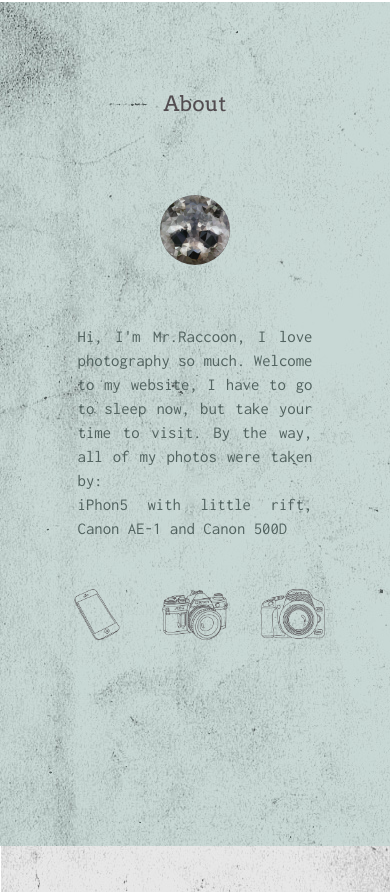
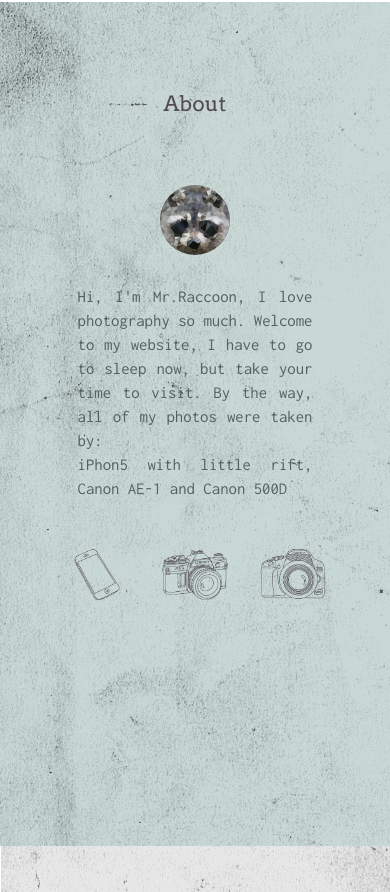
Before and after one commit to jeckachen/v1, a plain HTML site: page index.html in a window 390 px wide. Shown: the part 872-1764 px from the top of the page. Drawn offline with Linux system fonts and the light colour scheme.

Commit message:
adjust raccoon's layout change profile's link image

```diff
--- a/css/style.css
+++ b/css/style.css
@@ -50,7 +50,7 @@ section[class="container-fluid"]{  /*如果有很多個不同的class名稱就
 }
 
 .About-text{
-	padding-top: 30px;
+	/* padding-top: 30px; */
 }
 
 .img-camera img{
@@ -79,7 +79,7 @@ section[class="container-fluid"]{  /*如果有很多個不同的class名稱就
 }
 
 .to-title-short{
-	margin-top: 80px;
+	margin-top: 8em;
 }
 
 .to-title-xs{
@@ -92,9 +92,11 @@ section[class="container-fluid"]{  /*如果有很多個不同的class名稱就
 /* Small devices (tablets, 768px and up) */
 @media (max-width: 768px) {
 	.to-title{
-		margin-top: 30%;
+		margin-top: 5em;
 	}
-
+	.to-title-short{
+	margin-top: 3em;
+	}
 	.font-xs p{
 		font-size: 1em;
 	}
@@ -104,7 +106,11 @@ section[class="container-fluid"]{  /*如果有很多個不同的class名稱就
 		font-size: 1.5em;
 	}
  }
-
+@media (max-width: 1366px) {
+	.to-title-short{
+	margin-top: 5em;
+}
+}
 /* Medium devices (desktops, 992px and up) */
 @media (min-width: 992px) { ... }
 
```
Also changed, not shown: info.html (+1 -1 lines).
